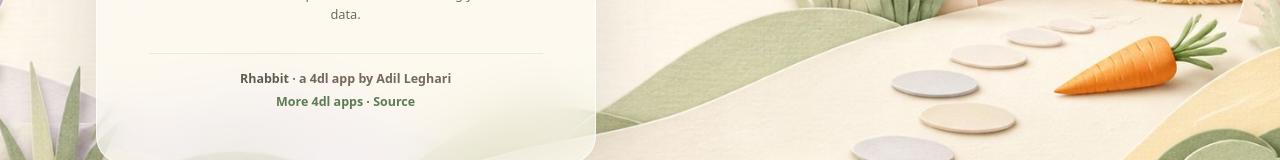
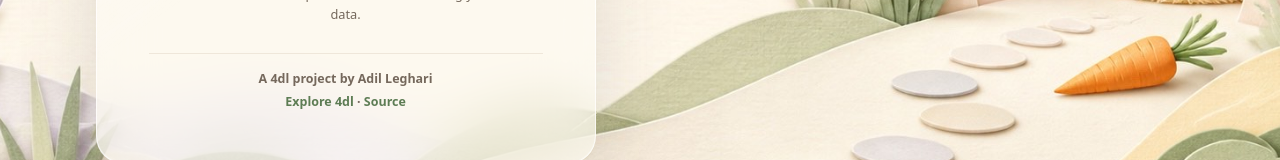
Before and after one commit to adilio/Rhabbit, a React (Vite) app: page /settings in a window 1280 px wide. Shown: the part 531-691 px from the top of the page. Built offline with nearby package versions, Linux system fonts and the light colour scheme; no server answers.

Commit message:
Refine 4dl footer copy

```diff
--- a/src/components/BrandFooter.tsx
+++ b/src/components/BrandFooter.tsx
@@ -1,9 +1,9 @@
 export function BrandFooter() {
   return (
     <footer className="brand-footer">
-      <div><strong>Rhabbit</strong> · a 4dl app by Adil Leghari</div>
+      <div>A 4dl project by Adil Leghari</div>
       <div>
-        <a href="https://4dl.ca">More 4dl apps</a>
+        <a href="https://4dl.ca">Explore 4dl</a>
         {" · "}
         <a href="https://github.com/adilio/Rhabbit" target="_blank" rel="noreferrer">Source</a>
       </div>
--- a/src/styles.css
+++ b/src/styles.css
@@ -1452,10 +1452,6 @@ textarea::placeholder {
   text-align: center;
 }
 
-.brand-footer strong {
-  color: var(--text-muted);
-}
-
 .brand-footer a {
   color: var(--sage);
 }
```
